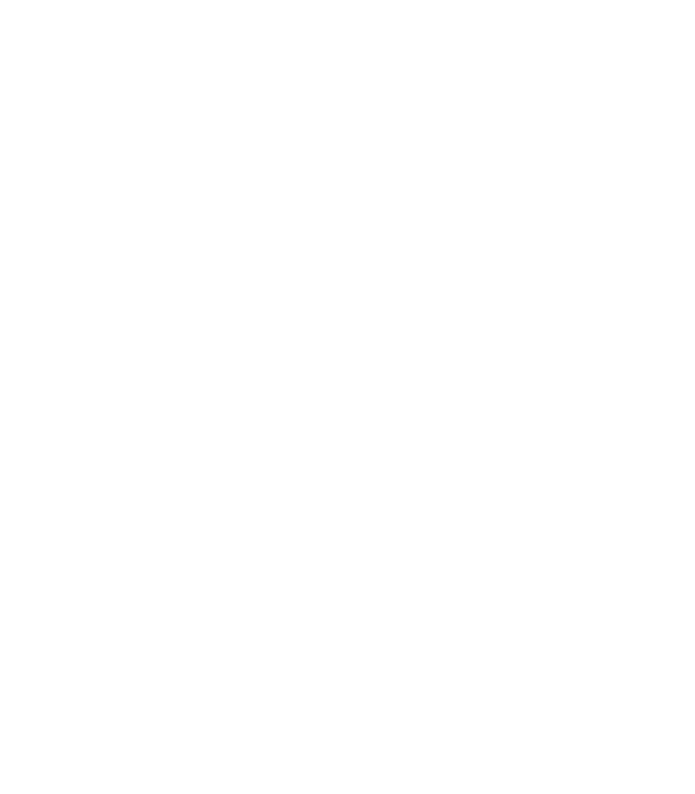
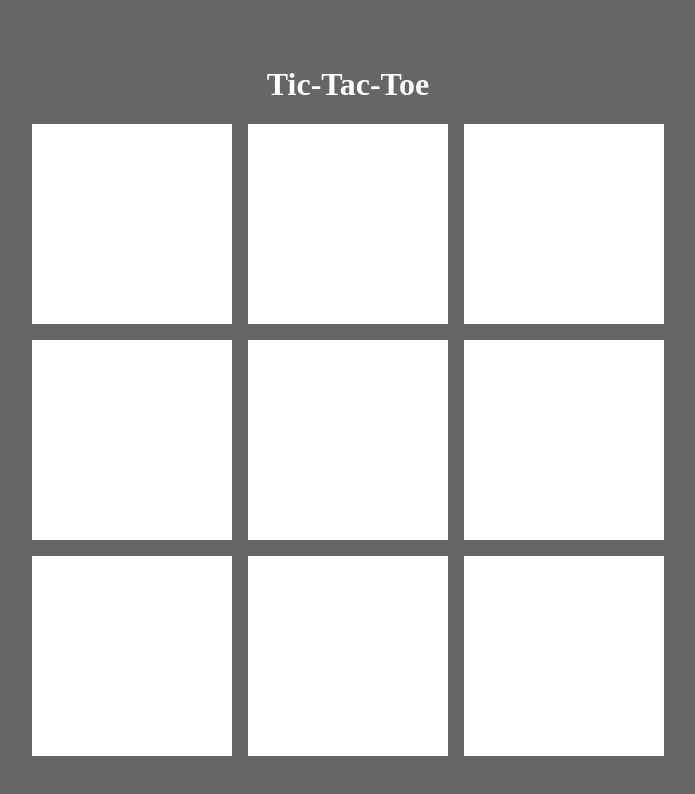
Before and after one commit to justyoberg/tic-tac-toe, a plain HTML site: page index.html in a window 1280 px wide. Shown: the whole page, without its empty margins (292-987 px from the left). Drawn offline with Linux system fonts and the light colour scheme.

Commit message:
Style the page and setup square divs

```diff
--- a/index.html
+++ b/index.html
@@ -9,6 +9,18 @@
   <title>Tic-Tac-Toe</title>
 </head>
 <body>
+  <h1>Tic-Tac-Toe</h1>
+  <div class="board">
+    <div class="1"></div>
+    <div class="2"></div>
+    <div class="3"></div>
+    <div class="4"></div>
+    <div class="5"></div>
+    <div class="6"></div>
+    <div class="7"></div>
+    <div class="8"></div>
+    <div class="9"></div>
+  </div>
 
 </body>
 </html>
--- a/scripts.js
+++ b/scripts.js
@@ -0,0 +1,7 @@
+const gameBoard = (() => {
+  const board = [];
+
+  const updateBoard = (move) => {
+
+  }
+})();
--- a/styles.css
+++ b/styles.css
@@ -0,0 +1,26 @@
+body {
+  display: flex;
+  justify-content: center;
+  align-items: center;
+  flex-direction: column;
+  background-color: #666;
+  padding: 0;
+  margin: 0;
+  height: 100vh;
+}
+
+h1 {
+  color: white;
+}
+
+.board {
+  display: grid;
+  grid-template: 1fr 1fr 1fr / 1fr 1fr 1fr;
+  gap: 16px;
+}
+
+.board > div {
+  background-color: #fff;
+  height: 200px;
+  width: 200px;
+}
```
